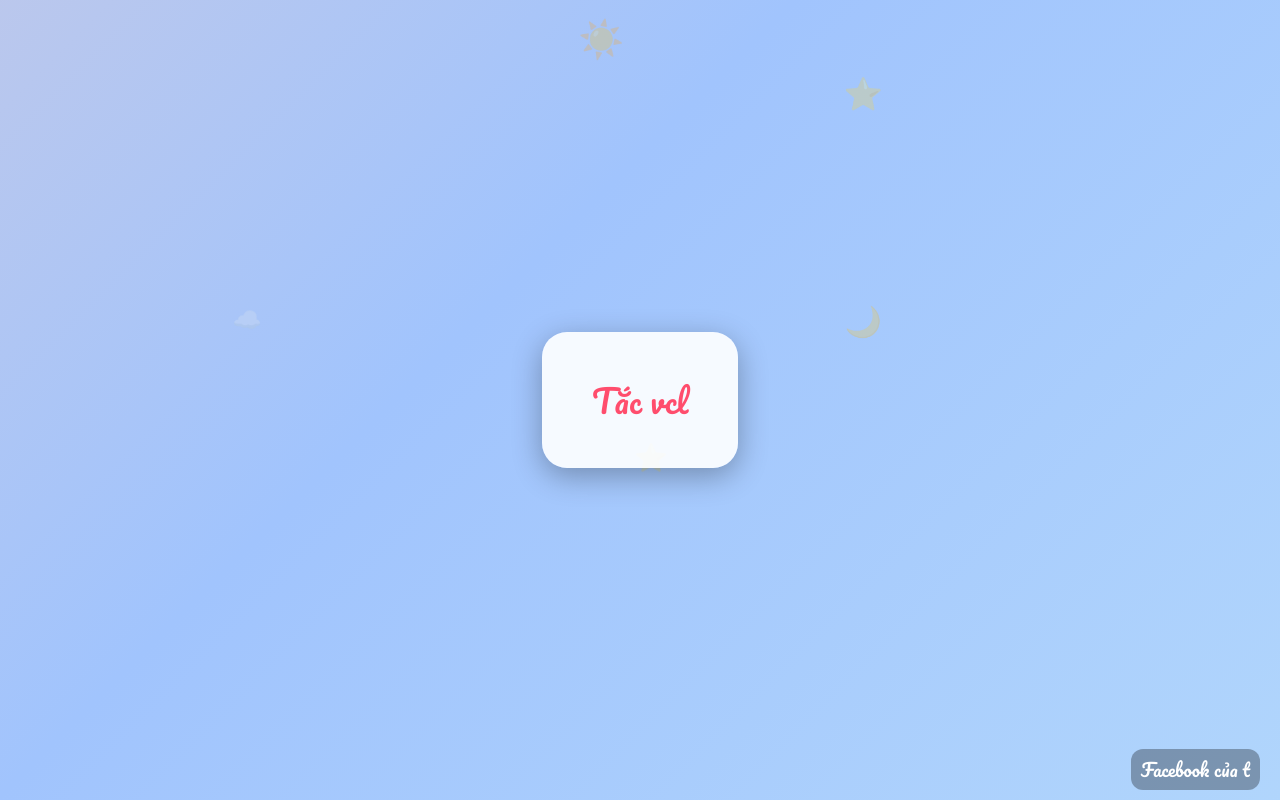
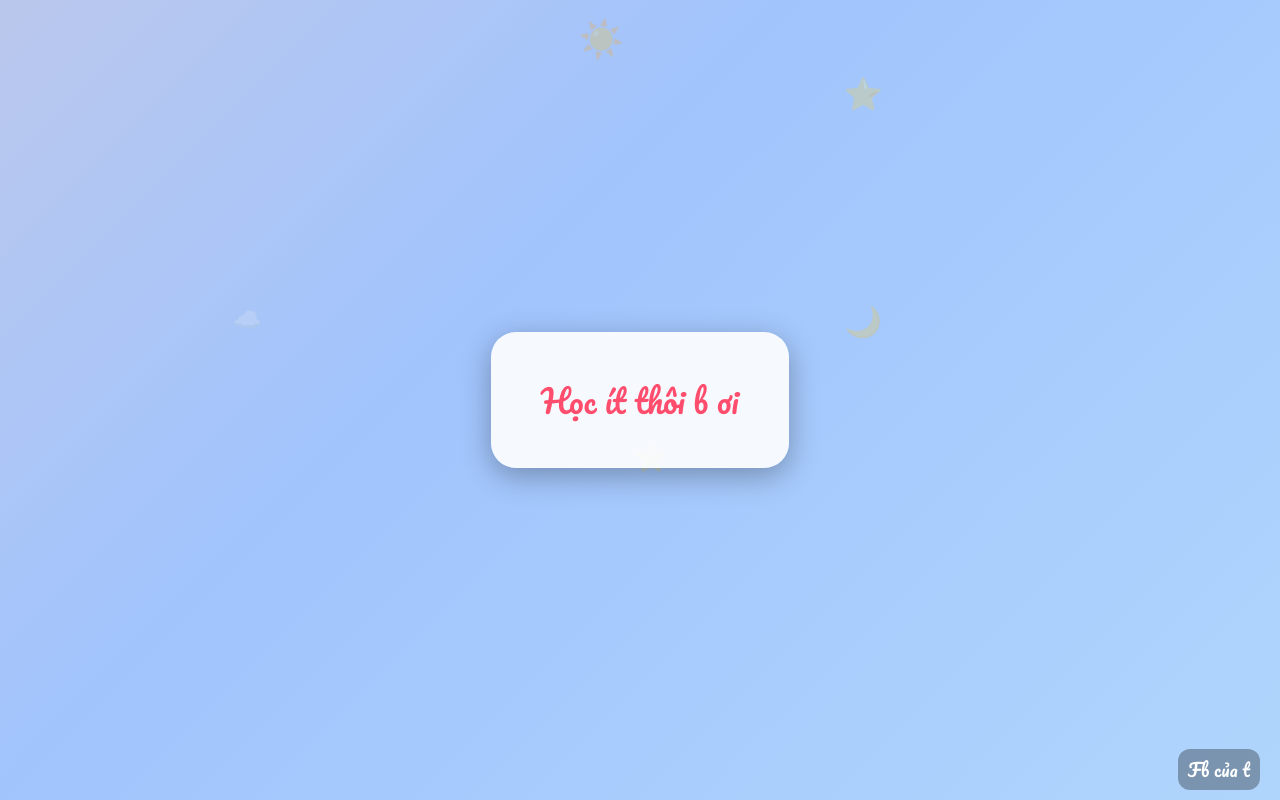
Before and after one commit to Ddajt2306/loi-chuc, a plain HTML site: page index.html in a window 1280 px wide. Drawn offline with Linux system fonts and the light colour scheme.

Commit message:
Update index.html

```diff
--- a/index.html
+++ b/index.html
@@ -96,7 +96,7 @@ body {
     <div class="wish" id="wish">Đang tạo lời chúc...</div>
 </div>
 
-<a href="https://www.facebook.com/ddajt2306" target="_blank" id="fb-link">Facebook của t</a>
+<a href="https://www.facebook.com/ddajt2306" target="_blank" id="fb-link">Fb của t</a>
 
 <script>
 // Danh sách lời chúc
@@ -111,9 +111,14 @@ const wishes = [
     "Quét cc j b",
     "Happy new year, i wanna be near u",
     "Cho t xin in4 đi b",
-    "Lên tv học k b",
+    "Lên thư viện học đi b",
     "Mẹo m bé",
-    "Tắc vcl",
+    "Làm nửa đề thôi b",
+    "Liverpool vô địch",
+    "Học ít thôi b ơi",
+    "6h50"
+
+
 
 
 ];
```
